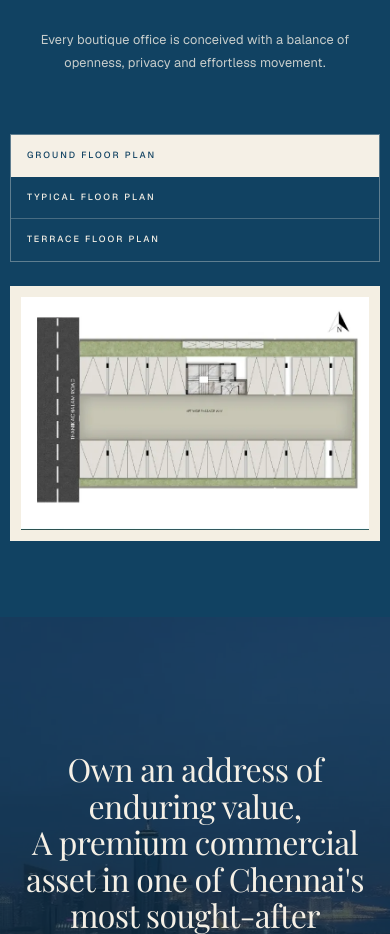
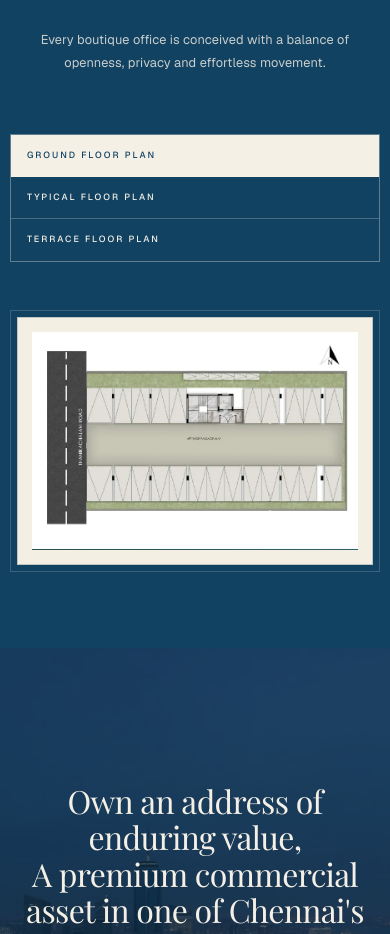
Before and after one commit to MalarVannan264/yara-estate, a React (Vite) app: page /latest/infinity in a window 390 px wide. Shown: the part 4360-5294 px from the top of the page. Built offline with nearby package versions, Linux system fonts and the light colour scheme; a web font is replaced by a local one.

Commit message:
Refine Infinity blueprint presentation

```diff
--- a/src/components/latest/infinity/InfinityBlueprint.jsx
+++ b/src/components/latest/infinity/InfinityBlueprint.jsx
@@ -93,7 +93,6 @@ const InfinityBlueprint = () => {
           whileInView="visible"
           variants={tabVariants}
         >
-          <div className="infinity-blueprint__viewer">
           <div
             className="infinity-blueprint__tabs"
             role="tablist"
@@ -114,6 +113,8 @@ const InfinityBlueprint = () => {
               </button>
             ))}
           </div>
+
+          <div className="infinity-blueprint__viewer">
 
             <AnimatePresence mode="wait">
               <motion.figure
--- a/src/components/latest/infinity/infinityBlueprint.css
+++ b/src/components/latest/infinity/infinityBlueprint.css
@@ -41,22 +41,25 @@
 }
 
 .infinity-blueprint__composition {
-  width: min(100%, 1200px);
+  width: min(100%, 1100px);
   margin: 68px auto 0;
 }
 
 .infinity-blueprint__viewer {
   width: 100%;
-  margin-top: 62px;
+  margin-top: 60px;
+  padding: 10px;
+  box-sizing: border-box;
+  border: 1px solid var(--infinity-frame);
 }
 
 .infinity-blueprint__frame {
-  margin-top: 24px;
+  margin: 0;
   width: 100%;
-  padding: 10px;
+  padding: clamp(18px, 3vw, 42px);
   box-sizing: border-box;
   background: #f4efe3;
-  border: 1px solid var(--infinity-frame);
+  border: 1px solid rgba(17, 66, 98, 0.24);
   overflow: hidden;
 }
 
@@ -143,6 +146,7 @@
 
   .infinity-blueprint__viewer {
     margin-top: 48px;
+    padding: 6px;
   }
 
   .infinity-blueprint__tabs {
@@ -165,4 +169,8 @@
   .infinity-blueprint__tab:last-child {
     border-bottom: 0;
   }
+
+  .infinity-blueprint__frame {
+    padding: 14px;
+  }
 }
```
Lines whose indentation alone changed are shown as unchanged.
